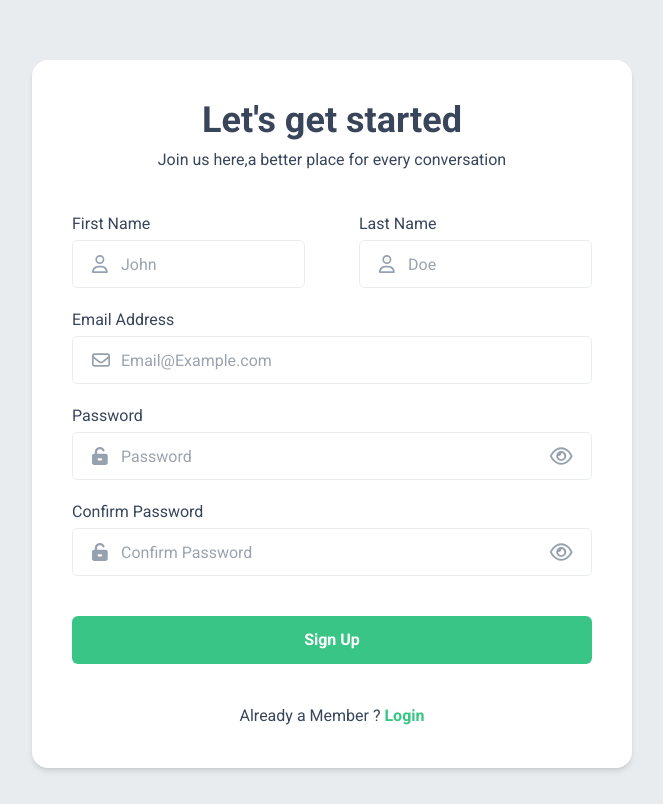
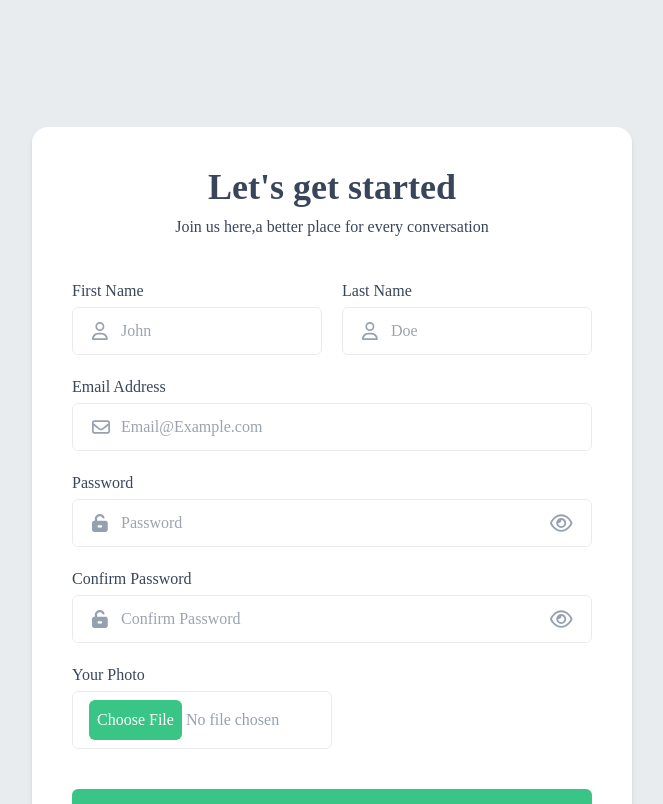
Before and after one commit to Youssef-Gad/We-chatting-app, a React (Vite) app: page /register in a window 1280 px wide. Shown: the part 146-950 px from the top of the page, without its empty margins (308-971 px from the left). Built offline with nearby package versions, Linux system fonts and the light colour scheme.

Commit message:
Add Register & Login Api

```diff
--- a/src/components/register/Register.jsx
+++ b/src/components/register/Register.jsx
@@ -2,10 +2,10 @@ import RegisterForm from "./RegisterForm";
 
 function Register() {
   return (
-    <div className="h-[140vh] bg-light-gray flex items-center justify-center">
-      <div className="w-[600px] bg-white p-10 rounded-2xl shadow-md">
-        <div className="text-center text-dark-gray ">
-          <p className=" text-4xl font-semibold mb-2">Let's get started</p>
+    <div className="flex h-[170vh] items-center justify-center bg-light-gray">
+      <div className="w-[600px] rounded-2xl bg-white p-10 shadow-md">
+        <div className="text-center text-dark-gray">
+          <p className="mb-2 text-4xl font-semibold">Let's get started</p>
           <p className="mb-10">
             Join us here,a better place for every conversation
           </p>
--- a/src/components/register/RegisterForm.jsx
+++ b/src/components/register/RegisterForm.jsx
@@ -1,4 +1,4 @@
-import { faUnlockKeyhole } from "@fortawesome/free-solid-svg-icons";
+import { faImage, faUnlockKeyhole } from "@fortawesome/free-solid-svg-icons";
 import { FontAwesomeIcon } from "@fortawesome/react-fontawesome";
 import { useState } from "react";
 import { Form, Link, useActionData } from "react-router-dom";
@@ -10,6 +10,7 @@ import {
   faEyeSlash,
   faUser,
 } from "@fortawesome/free-regular-svg-icons";
+import { register } from "../../services/apiAuth";
 
 function RegisterForm() {
   const [showPassword, setShowPassword] = useState(false);
@@ -20,21 +21,21 @@ function RegisterForm() {
     <Form method="POST" className="flex flex-col gap-5">
       <div className="flex justify-between">
         {/* Firstname */}
-        <div className="flex flex-col gap-1 relative">
+        <div className="relative flex flex-col gap-1">
           <label htmlFor="firstname" className="text-dark-gray">
             First Name
           </label>
           <input
             type="text"
             id="firstname"
-            name="firstname"
+            name="firstName"
             placeholder="John"
             className="input-register"
             required
           />
           <FontAwesomeIcon
             icon={faUser}
-            className="text-gray absolute top-[2.7rem] left-5 text-lg"
+            className="absolute left-5 top-[2.7rem] text-lg text-gray"
           />
           {fromErrors?.firstname && (
             <p className="text-warning">
@@ -45,21 +46,21 @@ function RegisterForm() {
         </div>
 
         {/* Lastname */}
-        <div className="flex flex-col gap-1 relative">
+        <div className="relative flex flex-col gap-1">
           <label htmlFor="lastname" className="text-dark-gray">
             Last Name
           </label>
           <input
             type="text"
             id="lastname"
-            name="lastname"
+            name="lastName"
             placeholder="Doe"
             className="input-register"
             required
           />
           <FontAwesomeIcon
             icon={faUser}
-            className="text-gray absolute top-[2.7rem] left-5 text-lg"
+            className="absolute left-5 top-[2.7rem] text-lg text-gray"
           />
           {fromErrors?.lastname && (
             <p className="text-warning">
@@ -71,7 +72,7 @@ function RegisterForm() {
       </div>
 
       {/* Email */}
-      <div className="flex flex-col gap-1 relative">
+      <div className="relative flex flex-col gap-1">
         <label htmlFor="email" className="text-dark-gray">
           Email Address
         </label>
@@ -85,7 +86,7 @@ function RegisterForm() {
         />
         <FontAwesomeIcon
           icon={faEnvelope}
-          className="text-gray absolute top-[2.7rem] left-5 text-lg"
+          className="absolute left-5 top-[2.7rem] text-lg text-gray"
         />
         {fromErrors?.email && (
           <p className="text-warning">
@@ -96,7 +97,7 @@ function RegisterForm() {
       </div>
 
       {/* Password */}
-      <div className="flex flex-col gap-1 relative">
+      <div className="relative flex flex-col gap-1">
         <label htmlFor="password" className="text-dark-gray">
           Password
         </label>
@@ -110,18 +111,18 @@ function RegisterForm() {
         />
         <FontAwesomeIcon
           icon={faUnlockKeyhole}
-          className="text-gray absolute top-[2.7rem] left-5 text-lg"
+          className="absolute left-5 top-[2.7rem] text-lg text-gray"
         />
         {showPassword ? (
           <FontAwesomeIcon
             icon={faEyeSlash}
-            className="absolute right-5 top-[2.6rem] text-xl text-gray cursor-pointer"
+            className="absolute right-5 top-[2.6rem] cursor-pointer text-xl text-gray"
             onClick={() => setShowPassword((s) => !s)}
           />
         ) : (
           <FontAwesomeIcon
             icon={faEye}
-            className="absolute right-5 top-[2.6rem] text-xl text-gray cursor-pointer"
+            className="absolute right-5 top-[2.6rem] cursor-pointer text-xl text-gray"
             onClick={() => setShowPassword((s) => !s)}
           />
         )}
@@ -134,7 +135,7 @@ function RegisterForm() {
       </div>
 
       {/* Confirm Password */}
-      <div className="flex flex-col gap-1 relative">
+      <div className="relative flex flex-col gap-1">
         <label htmlFor="confirm-password" className="text-dark-gray">
           Confirm Password
         </label>
@@ -148,18 +149,18 @@ function RegisterForm() {
         />
         <FontAwesomeIcon
           icon={faUnlockKeyhole}
-          className="text-gray absolute top-[2.7rem] left-5 text-lg"
+          className="absolute left-5 top-[2.7rem] text-lg text-gray"
         />
         {showConfirmPassword ? (
           <FontAwesomeIcon
             icon={faEyeSlash}
-            className="absolute right-5 top-[2.6rem] text-xl text-gray cursor-pointer"
+            className="absolute right-5 top-[2.6rem] cursor-pointer text-xl text-gray"
             onClick={() => setShowConfirmPassword((s) => !s)}
           />
         ) : (
           <FontAwesomeIcon
             icon={faEye}
-            className="absolute right-5 top-[2.6rem] text-xl text-gray cursor-pointer"
+            className="absolute right-5 top-[2.6rem] cursor-pointer text-xl text-gray"
             onClick={() => setShowConfirmPassword((s) => !s)}
           />
         )}
@@ -171,13 +172,33 @@ function RegisterForm() {
         )}
       </div>
 
-      <button className="font-semibold bg-primary text-white py-3 rounded-md my-5 hover:bg-dark-primary transition-colors duration-150">
+      {/* Photo */}
+      <div className="relative flex flex-col gap-1">
+        <label htmlFor="photo" className="text-dark-gray">
+          Your Photo
+        </label>
+        <input
+          type="file"
+          id="photo"
+          name="photo"
+          required
+          className="file-input"
+        />
+        {fromErrors?.photo && (
+          <p className="text-warning">
+            <FontAwesomeIcon icon={faCircleInfo} className="text-lg" />{" "}
+            {fromErrors.photo}
+          </p>
+        )}
+      </div>
+
+      <button className="my-5 rounded-md bg-primary py-3 font-semibold text-white transition-colors duration-150 hover:bg-dark-primary">
         Sign Up
       </button>
 
       <p className="text-center text-dark-gray">
         Already a Member ?{" "}
-        <Link to="/login" className="text-primary font-semibold">
+        <Link to="/login" className="font-semibold text-primary">
           Login
         </Link>
       </p>
@@ -195,14 +216,13 @@ export async function action({ request }) {
   const errors = {};
   if (!isValidEmail(data.email))
     errors.email = "Please provide a correct email";
-  if (data.firstname.length < 3) errors.firstname = "At least 3 characters";
-  if (data.lastname.length < 3) errors.lastname = "At least 3 characters";
+  if (data.firstName.length < 3) errors.firstname = "At least 3 characters";
+  if (data.lastName.length < 3) errors.lastname = "At least 3 characters";
   if (data.password.length < 8) errors.password = "At least 8 characters";
   if (data.password !== data.confirmPassword)
     errors.confirmPassword = "Password doesn't match";
   if (Object.keys(errors).length > 0) return errors;
 
-  console.log(data);
-
-  return null;
+  const res = await register(formData);
+  return res;
 }
--- /dev/null
+++ b/src/constants/constants.js
@@ -0,0 +1 @@
+export const BASE_URL = "http://localhost:3000/api/v1";
--- a/src/index.css
+++ b/src/index.css
@@ -3,9 +3,17 @@
 @tailwind utilities;
 
 body {
-  font-family: "Roboto", sans-serif;
+  font-family: "Poppins";
 }
 
 .input-register {
-  @apply w-full border border-light-gray rounded-md h-[3rem] outline-primary pl-12 text-dark-gray;
+  @apply h-[3rem] w-full rounded-md border border-light-gray pl-12 text-dark-gray outline-primary;
 }
+
+.file-input {
+  @apply w-[50%] rounded-md border border-light-gray bg-white px-4 py-2 text-gray;
+}
+
+.file-input::file-selector-button {
+  @apply cursor-pointer rounded-md border-none bg-primary p-2 text-white transition-colors duration-150 hover:bg-dark-primary;
+}
--- /dev/null
+++ b/src/services/apiAuth.js
@@ -0,0 +1,40 @@
+import { BASE_URL } from "../constants/constants";
+
+export async function register(userData) {
+  try {
+    const res = await fetch(`${BASE_URL}/auth/signup`, {
+      method: "POST",
+      body: userData,
+    });
+
+    if (!res.ok) {
+      throw new Error(`HTTP error! status: ${res.status}`);
+    }
+
+    const data = await res.json();
+    return data;
+  } catch (error) {
+    console.error(error);
+  }
+}
+
+export async function login(userData) {
+  try {
+    const res = await fetch(`${BASE_URL}/auth/login`, {
+      method: "POST",
+      headers: {
+        "Content-Type": "application/json",
+      },
+      body: JSON.stringify(userData),
+    });
+
+    if (!res.ok) {
+      throw new Error(`HTTP error! status: ${res.status}`);
+    }
+
+    const data = await res.json();
+    return data;
+  } catch (error) {
+    console.error(error);
+  }
+}
```
